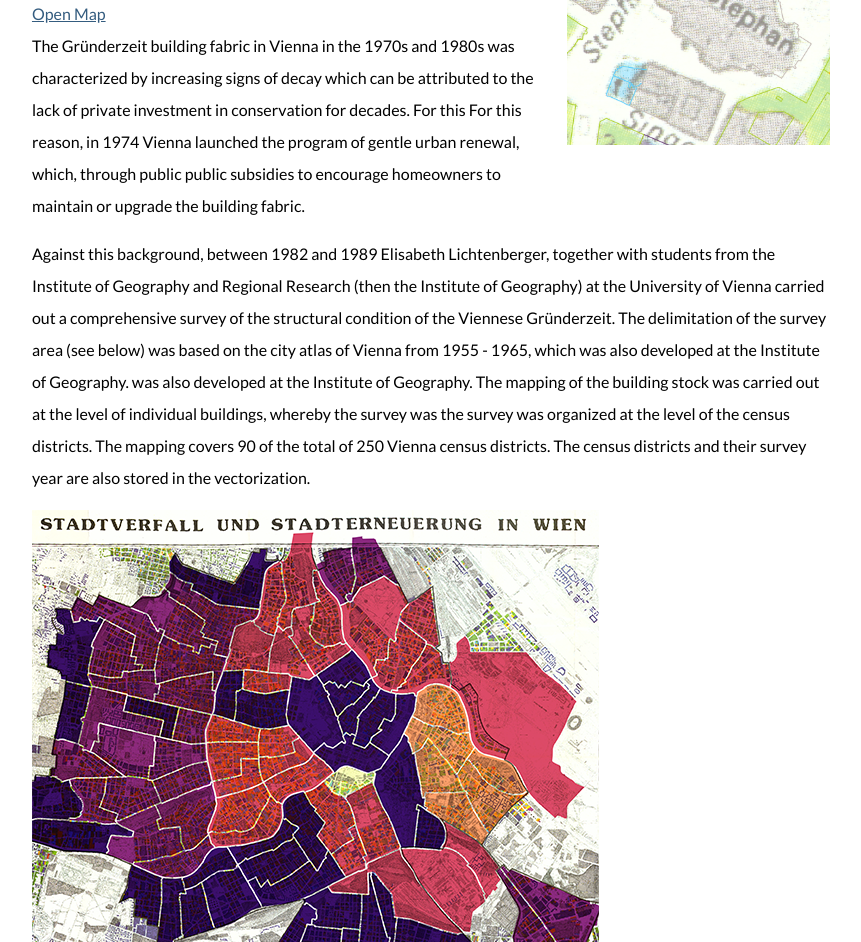
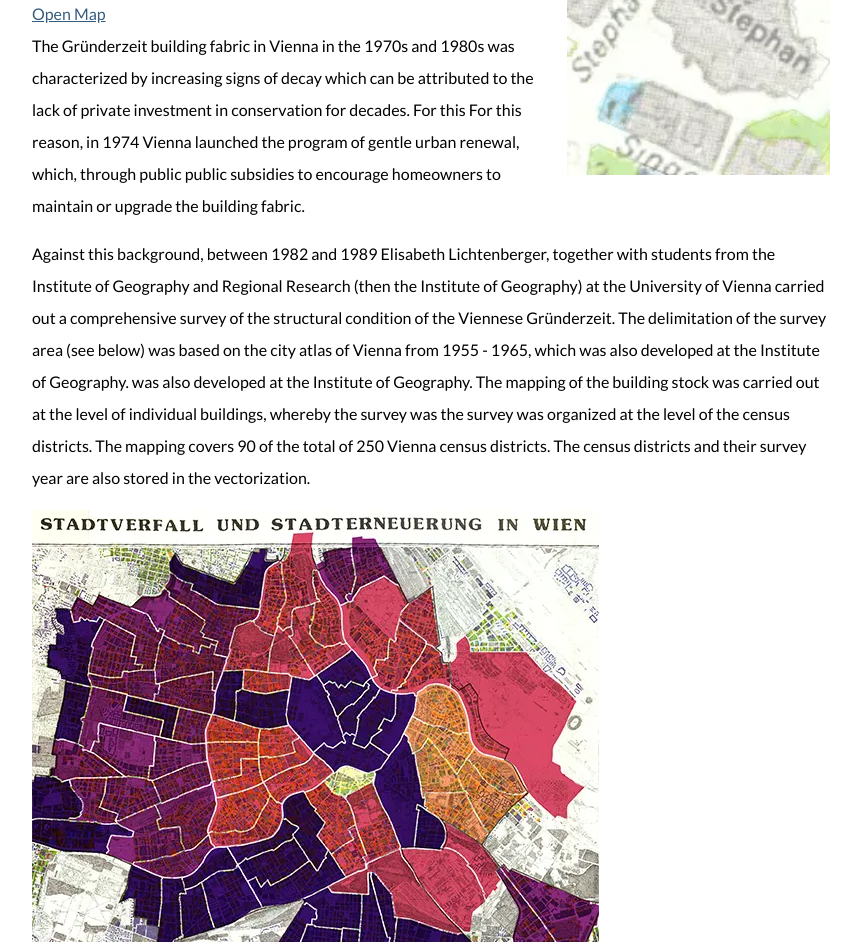
Before and after one commit to m4x300/urban_geodata_website, an Eleventy site: page desription.njk in a window 1280 px wide. Shown: the part 120-1062 px from the top of the page, without its empty margins (209-1070 px from the left). Built offline with nearby package versions, Linux system fonts and the light colour scheme; Eleventy itself is replaced by a stand-in of ours; files that its build step writes are made by us from their sources.

Commit message:
optimize images
- resize preview images to 160px
- offer as WEBP and PNG

```diff
--- a/_data/maps.json
+++ b/_data/maps.json
@@ -9,7 +9,7 @@
             "de": "Erhebung des baulichen Zustandes der Wiener Gründerzeit auf Gebäudeebene",
             "en": "Survey of the structural condition of Viennese Gründerzeit buildings on a building level"
         },
-        "preview": "img/stadtverfall_wien.png",
+        "preview": "img/stadtverfall_wien",
         "wms": {
             "bounds": [
                 1803612.6334999999962747, 6127872.0195000004023314,
@@ -30,7 +30,7 @@
             "de": "Bauliche Erhebung der Häuser des „Stadtrehablitationsgebietes“",
             "en": "Structural survey of buildings within „urban renewal area“"
         },
-        "preview": "img/stadtverfall_budapest.png",
+        "preview": "img/stadtverfall_budapest",
         "wms": {
             "bounds": [
                 2117775.872456544, 6017960.858266244,
@@ -51,7 +51,7 @@
             "de": "Zustandskartierung der Altstadt von Bratislava",
             "en": "Condition mapping of Bratislava's old town"
         },
-        "preview": "img/stadtverfall_bratislava.png",
+        "preview": "img/stadtverfall_bratislava",
         "wms": {
             "bounds": [
                 1901835.489517467, 6129224.809880861,
@@ -72,7 +72,7 @@
             "de": "Verbauung, Wohnungsstruktur und Landnutzung 1:10.000",
             "en": "Development, housing structure and land use 1:10,000"
         },
-        "preview": "img/stadtstruktur_strukturanalyse.png",
+        "preview": "img/stadtstruktur_strukturanalyse",
         "wms": {
             "bounds": [
                 1803612.6334999999962747, 6127872.0195000004023314,
--- a/_includes/descriptions/stadtverfall-wien.de.html
+++ b/_includes/descriptions/stadtverfall-wien.de.html
@@ -14,7 +14,10 @@
     Zählsprengel. Die Zählsprengel sowie deren Erhebungsjahr ist ebenfalls in der Vektorisierung hinterlegt.
 </p>
 <p>
-    <img src="/img/wien_erhebungsjahre.png" alt="Erhebungsjahre auf Basis von Zählsprengel">
+    <picture>
+        <source srcset="/img/wien_erhebungsjahre.webp" type="image/webp">
+        <img src="/img/wien_erhebungsjahre.png" alt="Erhebungsjahre auf Basis von Zählsprengel">
+    </picture>
 </p>
 <p>
     Um das Phänomen von Stadtverfall und Stadterneuerung auf Ebene der individuellen Wohngebäude adäquat zu erfassen, wurde
--- a/_includes/descriptions/stadtverfall-wien.en.html
+++ b/_includes/descriptions/stadtverfall-wien.en.html
@@ -14,7 +14,10 @@
     census districts. The census districts and their survey year are also stored in the vectorization.
 </p>
 <p>
-    <img src="/img/wien_erhebungsjahre.png" alt="survey period based on census districts">
+    <picture>
+        <source srcset="/img/wien_erhebungsjahre.webp" type="image/webp">
+        <img src="/img/wien_erhebungsjahre.png" alt="survey period based on census districts">
+    </picture>
 </p>
 <p>
     In order to adequately capture the phenomenon of urban decay and urban renewal at the level of individual residential buildings, a very simple typology was developed.
--- a/desription.njk
+++ b/desription.njk
@@ -9,7 +9,12 @@
     title: "{{ map.title.de }}"
 ---
 <main class="descr-page">
-<img src="/{{ map.preview }}" class="descr-preview" alt="Ausschnitt der historischen Karte '{{ map.title }}'" />
+<img
+  src="/{{ map.preview }}.png"
+  srcset="/{{ map.preview }}-160.webp 160w"
+  alt="Ausschnitt der historischen Karte '{{ map.title.de }}'"
+  class="descr-preview"
+/>
 
 <h1 lang="de">{{ map.title.de }}</h1>
 <h1 lang="en">{{ map.title.en }}</h1>
```
Also changed, not shown: _includes/descriptions/stadtstruktur-strukturanalyse-wien.de.html (+4 -1 lines), _includes/descriptions/stadtstruktur-strukturanalyse-wien.en.html (+4 -1 lines), _includes/descriptions/stadtverfall-bratislava.de.html (+4 -1 lines), _includes/descriptions/stadtverfall-bratislava.en.html (+4 -1 lines), index.njk (+6 -1 lines), static/img/bratislava_untersuchungsgebiet.webp (added), static/img/stadtstruktur_strukturanalyse-160.webp (added), static/img/stadtverfall_bratislava-160.webp (added), static/img/stadtverfall_budapest-160.webp (added), static/img/stadtverfall_wien-160.webp (added), static/img/strukturanalyse_legende.webp (added), static/img/wien_erhebungsjahre.webp (added).
